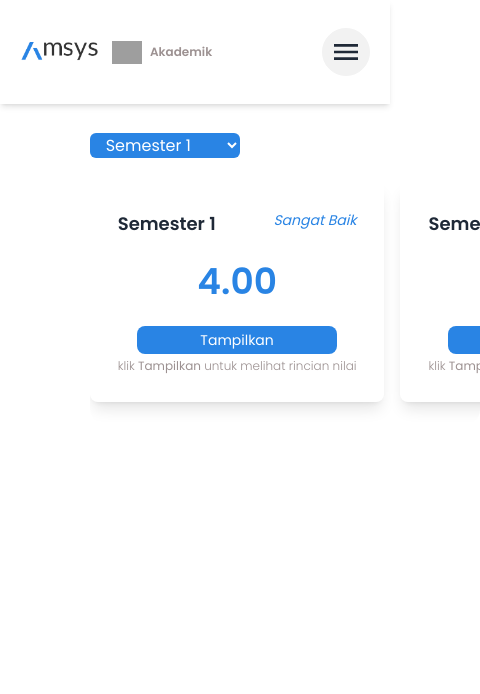
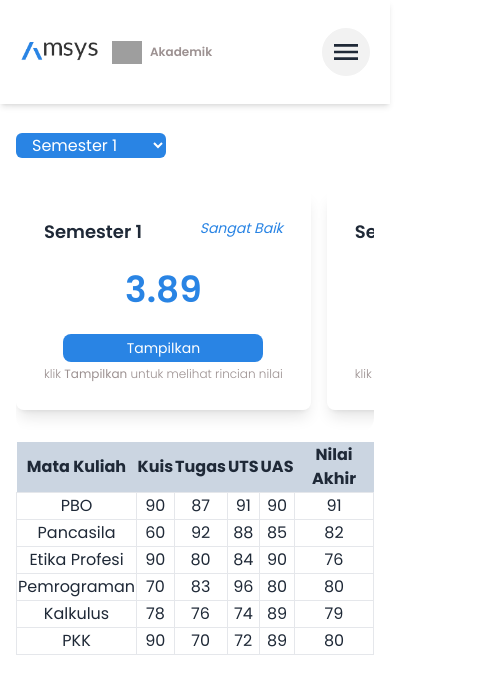
Before and after one commit to Hilaladiii/amsys, a React (Vite) app: page /akademik-khs in a window 390 px wide. Shown: the top 694 px of the page, 480 px wide, since content can reach past the window. Built offline with nearby package versions, Linux system fonts and the light colour scheme; grey boxes are pictures that could not be loaded; what tailwindcss-animated would draw is missing.

Commit message:
responsive khs dan evaluasi complete

```diff
--- a/src/Components/Fragments/CardKHS.jsx
+++ b/src/Components/Fragments/CardKHS.jsx
@@ -1,11 +1,11 @@
-const CardKHS = () => {
+const CardKHS = ({semester,predikat,ipk}) => {
   return (
     <div className="w-full max-w-xs flex flex-col items-center gap-6 rounded-lg shadow-lg p-7">
       <div className="w-full flex flex-row justify-between">
-        <h1 className="font-semibold text-lg">Semester 1</h1>
-        <span className="text-tBlue text-sm italic">Sangat Baik</span>
+        <h1 className="font-semibold text-lg">Semester {semester}</h1>
+        <span className="text-tBlue text-sm italic">{predikat}</span>
       </div>
-      <span className="font-semibold text-4xl text-tBlue">4.00</span>
+      <span className="font-semibold text-4xl text-tBlue">{ipk}</span>
       <div className="flex flex-col items-center gap-1">
         <button className="w-full max-w-[200px] bg-tBlue text-sm text-white rounded-lg p-1">Tampilkan</button>
         <p className="font-extralight text-xs text-[#9C9191]">klik <strong>Tampilkan </strong>untuk melihat rincian nilai</p>
--- /dev/null
+++ b/src/Components/Fragments/TabelNilai.jsx
@@ -0,0 +1,69 @@
+
+const TabelNilai = () => {
+  return (
+  <table className="w-full max-w-[930px] border-collapse table-auto">
+              <thead className="font-semibold bg-[#CBD5E1]">
+                <tr className="text-center">
+                  <th>Mata Kuliah</th>
+                  <th>Kuis</th>
+                  <th>Tugas</th>
+                  <th>UTS</th>
+                  <th>UAS</th>
+                  <th>Nilai Akhir</th>
+                </tr>
+              </thead>
+              <tbody>
+                <tr className="text-center">
+                  <td className="border">PBO</td>
+                  <td className="border">90</td>
+                  <td className="border">87</td>
+                  <td className="border">91</td>
+                  <td className="border">90</td>
+                  <td className="border">91</td>
+                </tr>
+                <tr className="text-center">
+                  <td className="border">Pancasila</td>
+                  <td className="border">60</td>
+                  <td className="border">92</td>
+                  <td className="border">88</td>
+                  <td className="border">85</td>
+                  <td className="border">82</td>
+                </tr>
+                <tr className="text-center">
+                    <td className="border">Etika Profesi</td>
+                    <td className="border">90</td>
+                    <td className="border">80</td>
+                    <td className="border">84</td>
+                    <td className="border">90</td>
+                    <td className="border">76</td>
+                </tr>
+                <tr className="text-center">
+                    <td className="border">Pemrograman</td>
+                    <td className="border">70</td>
+                    <td className="border">83</td>
+                    <td className="border">96</td>
+                    <td className="border">80</td>
+                    <td className="border">80</td>
+                </tr>
+                <tr className="text-center">
+                    <td className="border">Kalkulus</td>
+                    <td className="border">78</td>
+                    <td className="border">76</td>
+                    <td className="border">74</td>
+                    <td className="border">89</td>
+                    <td className="border">79</td>
+                </tr>
+                <tr className="text-center">
+                    <td className="border">PKK</td>
+                    <td className="border">90</td>
+                    <td className="border">70</td>
+                    <td className="border">72</td>
+                    <td className="border">89</td>
+                    <td className="border">80</td>
+                </tr>
+              </tbody>
+            </table>
+  )
+}
+
+export default TabelNilai
--- a/src/Components/Layouts/Carrousels.jsx
+++ b/src/Components/Layouts/Carrousels.jsx
@@ -1,30 +1,54 @@
 import CardKHS from "../Fragments/CardKHS"
 
+const dataIPK = [
+  {
+    semester:1,
+    predikat:'Sangat Baik',
+    ipk:3.89
+  },
+  {
+    semester:2,
+    predikat:'Sangat Baik',
+    ipk:3.90
+  },
+  {
+    semester:3,
+    predikat:'Sangat Baik',
+    ipk:3.91
+  },
+  {
+    semester:4,
+    predikat:'Sangat Baik',
+    ipk:3.92
+  },
+  {
+    semester:5,
+    predikat:'Sangat Baik',
+    ipk:3.93
+  },
+  {
+    semester:6,
+    predikat:'Sangat Baik',
+    ipk:3.94
+  },
+  {
+    semester:7,
+    predikat:'Sangat Baik',
+    ipk:3.97
+  },
+
+]
 
 const Carrousels = () => {
   return (
     <div className="w-full max-w-[930px] carousel rounded-box gap-4 p-6">
-      <div className="carousel-item">
-        <CardKHS/>
-      </div>
-      <div className="carousel-item">
-        <CardKHS/>
-      </div>
-      <div className="carousel-item">
-        <CardKHS/>
-      </div>
-      <div className="carousel-item">
-        <CardKHS/>
-      </div>
-      <div className="carousel-item">
-        <CardKHS/>
-      </div>
-      <div className="carousel-item">
-        <CardKHS/>
-      </div>
-      <div className="carousel-item">
-        <CardKHS/>
-      </div>
+      {
+        dataIPK.map((item, index) => (
+          <div className="carousel-item" key={index}>
+            <CardKHS semester={item.semester} predikat={item.predikat} ipk={item.ipk}/>
+          </div>
+        ))
+      }
     </div>
   )
 }
--- a/src/Pages/khsEvaluasiPage.jsx
+++ b/src/Pages/khsEvaluasiPage.jsx
@@ -1,24 +1,22 @@
-import CardKHS from "../Components/Fragments/CardKHS"
 import Navbar, { NavbarLeft } from "../Components/Fragments/Navbar"
+import TabelNilai from "../Components/Fragments/TabelNilai"
 import Carrousels from "../Components/Layouts/Carrousels"
 
 const KhsEvaluasiPage = () => {
   return (
     <div className="flex flex-col">
       <Navbar types={'akademik-navbar'}/>
-      <div className=" mt-[29%] md:mt-[14%] lg:mt-[7%] 2xl:mt-[7%] flex flex-col lg:flex-row py-5 gap-5">
+      <div className="mt-[29%] md:mt-[14%] lg:mt-[7%] 2xl:mt-[7%] flex flex-col lg:flex-row py-5">
         <NavbarLeft/>
-        <div className="w-full ml-[23%] flex flex-col">
+        <div className="w-full lg:ml-[24%] flex flex-col justify-center gap-2 px-4 lg:px-0">
           <select name="semester" id="" className="max-w-[150px] bg-tBlue text-white rounded-md px-3 2xl:text-[20px]">
             <option value="semester 1">Semester 1</option>
             <option value="semester 2">Semester 2</option>
             <option value="semester 3">Semester 3</option>
           </select>
           <Carrousels/>
-
+          <TabelNilai/>
         </div>
-
-
       </div>
 
     </div>
```
